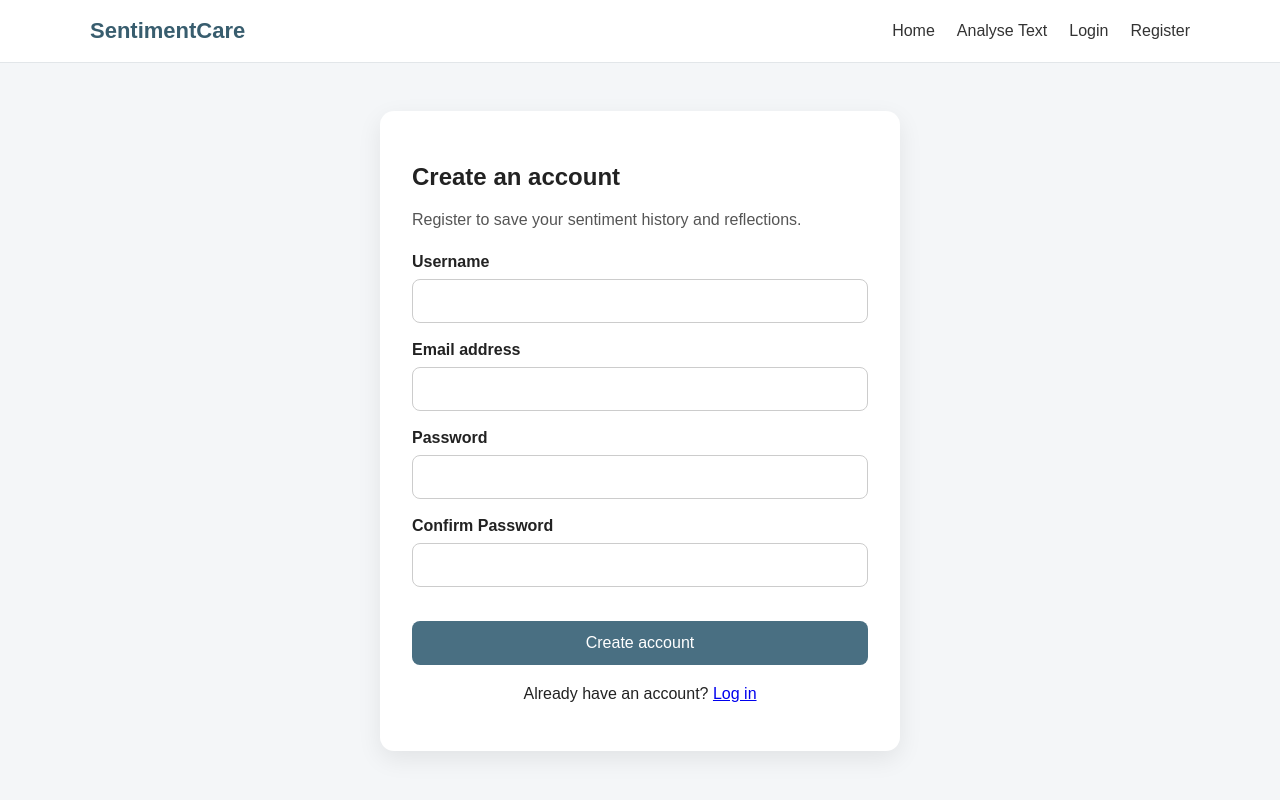
After one commit to dodo762/Text-Sentiment-Project, a Flask app: page /register in a window 1280 px wide. The commit adds this page. Run offline with Flask 3, Linux system fonts and the light colour scheme; parts of the project's set-up code (start-up, migrations or seed data) failed here and were passed over.

Commit message:
Complete registration function

```diff
--- a/app.py
+++ b/app.py
@@ -1,15 +1,145 @@
 #Flask: create web application, render_template: display HTML page, request: read data submit by user
-from flask import Flask, render_template, request
+from flask import (
+    Flask,
+    flash,
+    redirect,
+    render_template,
+    request,
+    url_for
+)
+#MySQL: connect to MySQL database, Error: handle database errors, IntegrityError: handle unique constraint errors
+from mysql.connector import Error, IntegrityError
+#hash password for secure storage
+from werkzeug.security import generate_password_hash
+from database import get_database_connection
 #import own prediction function
 from sentiment_service import predict_sentiment
 
 #Create the Flask application
 app = Flask(__name__)
+app.config["SECRET_KEY"] = "fyp-development-secret-key"  #Own secret key
 
 #App currently have two routes(home page and sentiment analysis page)
 @app.route("/")
 def home():
     return render_template("home.html")
+
+@app.route("/register", methods=["GET", "POST"])
+def register():
+    if request.method == "POST":
+        username = request.form.get("username", "").strip()
+        email = request.form.get("email", "").strip().lower()
+        password = request.form.get("password", "")
+        confirm_password = request.form.get("confirm_password", "")
+
+        #Validate empty fields
+        if not username or not email or not password or not confirm_password:
+            flash("Please complete all fields.", "error")
+            return render_template("register.html")
+
+        #Validate username length
+        if len(username) < 3 or len(username) > 50:
+            flash(
+                "Username must contain between 3 and 50 characters.",
+                "error"
+            )
+            return render_template("register.html")
+
+        #Perform a email format check
+        if "@" not in email or "." not in email:
+            flash("Please enter a valid email address.", "error")
+            return render_template("register.html")
+
+        #Validate password length
+        if len(password) < 8:
+            flash(
+                "Password must contain at least 8 characters.",
+                "error"
+            )
+            return render_template("register.html")
+
+        #Check matching passwords
+        if password != confirm_password:
+            flash("The passwords do not match.", "error")
+            return render_template("register.html")
+
+        #Hash the password for secure storage(database not have mypassword123, would have long encoded hash)
+        password_hash = generate_password_hash(password)
+
+        connection = get_database_connection()
+
+        if connection is None:
+            flash(
+                "The application could not connect to the database.",
+                "error"
+            )
+            return render_template("register.html")
+
+        cursor = None
+
+        try:
+            cursor = connection.cursor()
+
+            insert_user_query = """
+                INSERT INTO users(
+                    username,
+                    email,
+                    password_hash
+                )
+                -- Specify the columns for clarity
+                VALUES (%s, %s, %s)
+            """
+
+            cursor.execute(
+                insert_user_query,
+                (
+                    username,
+                    email,
+                    password_hash
+                )
+            )
+            #Save new record into database, if not commit, record will not be saved
+            connection.commit()
+
+            flash(
+                "Your account was created successfully. Please log in.",
+                "success"
+            )
+
+            return redirect(url_for("login"))
+
+        except IntegrityError:
+            connection.rollback()
+
+            flash(
+                "That username or email address is already registered.",
+                "error"
+            )
+
+        except Error as error:
+            connection.rollback()
+
+            print("Registration database error:", error)
+
+            flash(
+                "Account registration failed. Please try again.",
+                "error"
+            )
+
+        finally:
+            if cursor is not None:
+                cursor.close()
+
+            if connection.is_connected():
+                connection.close()
+
+    return render_template("register.html")
+
+#Step 4: Add temporary login route
+@app.route("/login")
+def login():
+    return render_template("login.html")
+
 
 #Create home route, / = home page, GET = open page, POST = submit text for prediction
 @app.route("/analysis", methods=["GET", "POST"])
--- a/static/style.css
+++ b/static/style.css
@@ -176,3 +176,52 @@ button:hover {
         padding: 22px;
     }
 }
+
+/* Page styles for registration pages */
+.auth-card {
+    width: min(520px, 100%);
+    margin: 0 auto;
+    padding: 32px;
+    background: #ffffff;
+    border-radius: 14px;
+    box-shadow: 0 8px 24px rgba(0, 0, 0, 0.08);
+}
+
+.auth-card input {
+    width: 100%;
+    margin-bottom: 18px;
+    padding: 12px;
+    border: 1px solid #cccccc;
+    border-radius: 8px;
+    font: inherit;
+}
+
+.auth-card input:focus {
+    outline: 2px solid #6d8ea0;
+    border-color: transparent;
+}
+
+.auth-link {
+    margin-top: 20px;
+    text-align: center;
+}
+
+.flash-container {
+    width: min(900px, 92%);
+    margin: 20px auto 0;
+}
+
+.flash-message {
+    padding: 13px 16px;
+    border-radius: 8px;
+}
+
+.flash-message.success {
+    background: #e2f5e8;
+    color: #176b36;
+}
+
+.flash-message.error {
+    background: #ffe5e5;
+    color: #9b1c1c;
+}
--- a/templates/base.html
+++ b/templates/base.html
@@ -35,9 +35,27 @@
                     <a href="{{ url_for('analysis') }}">
                         Analyse Text
                     </a>
+                    <a href="{{ url_for('login') }}">
+                        Login
+                    </a>
+                    <a href="{{ url_for('register') }}">
+                        Register
+                    </a>
                 </div>
             </nav>
         </header>
+        <!--display flashed messages(to provide feedback after a request, such as successful registration/invalid input)-->
+        {% with messages = get_flashed_messages(with_categories=true) %}
+            {% if messages %}
+                <div class="flash-container">
+                    {% for category, message in messages %}
+                        <div class="flash-message {{ category }}">
+                            {{ message }}
+                        </div>
+                    {% endfor %}
+                </div>
+            {% endif %}
+        {% endwith %}
 
         <main class="page-content">
             {% block content %}
--- /dev/null
+++ b/templates/register.html
@@ -0,0 +1,70 @@
+{% extends "base.html" %}
+
+{% block title %}
+    Register | SentimentCare
+{% endblock %}
+
+{% block content %}
+    <section class="auth-card">
+        <h1>Create an account</h1>
+
+        <p class="description">
+            Register to save your sentiment history and reflections.
+        </p>
+
+        <form method="POST">
+            <label for="username">Username</label>
+
+            <input
+                type="text"
+                id="username"
+                name="username"
+                maxlength="50"
+                value="{{ request.form.get('username', '') }}"
+                required
+            >
+
+            <label for="email">Email address</label>
+
+            <input
+                type="email"
+                id="email"
+                name="email"
+                maxlength="100"
+                value="{{ request.form.get('email', '') }}"
+                required
+            >
+
+            <label for="password">Password</label>
+
+            <input
+                type="password"
+                id="password"
+                name="password"
+                minlength="8"
+                required
+            >
+
+            <label for="confirm_password">
+                Confirm Password
+            </label>
+
+            <input
+                type="password"
+                id="confirm_password"
+                name="confirm_password"
+                minlength="8"
+                required
+            >
+
+            <button type="submit">
+                Create account
+            </button>
+        </form>
+
+        <p class="auth-link">
+            Already have an account?
+            <a href="{{ url_for('login') }}">Log in</a>
+        </p>
+    </section>
+{% endblock %}
```
Also changed, not shown: templates/login.html (added, +21 -0 lines).
